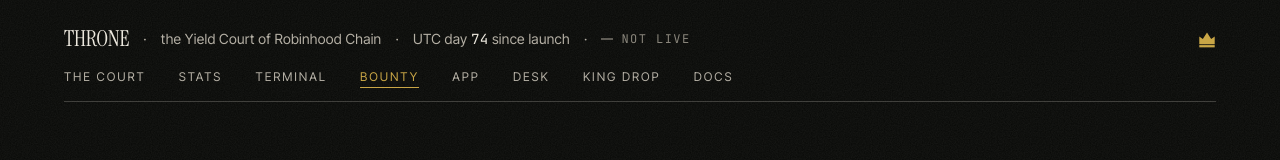
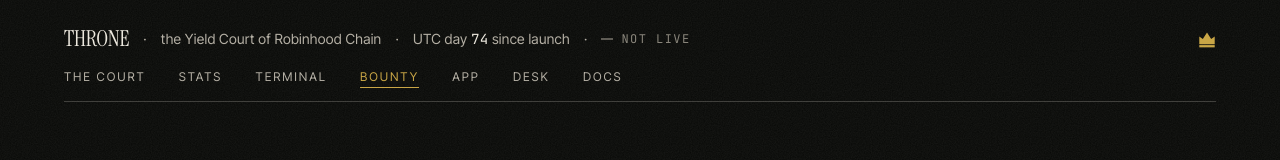
Before and after one commit to ushouldcashout/throne-site, a plain HTML site: page court/bounty/index.html in a window 1280 px wide. Shown: the top 160 px of the page. Drawn offline with Linux system fonts and the light colour scheme.

Commit message:
Remove King Drop nav link (court/bounty)
Co-Authored-By: Claude Opus 5.5 <noreply@anthropic.com>

```diff
--- a/court/bounty/index.html
+++ b/court/bounty/index.html
@@ -44,7 +44,6 @@ input::placeholder{color:#6E6B63}
       <a href="../../court/bounty/" style="color:#C9A646;text-decoration-color:#C9A646">Bounty</a>
       <a href="../../app/" style="text-decoration:none;color:#B5B0A5" class="hv">app</a>
       <a href="https://trade.throne.network" style="text-decoration:none;color:#B5B0A5" class="hv">desk</a>
-      <a href="https://throne.network/board" style="text-decoration:none;color:#B5B0A5" class="hv">King Drop</a>
       <a href="https://docs.throne.network" style="text-decoration:none;color:#B5B0A5" class="hv">docs</a>
     </nav>
   </header>
```
